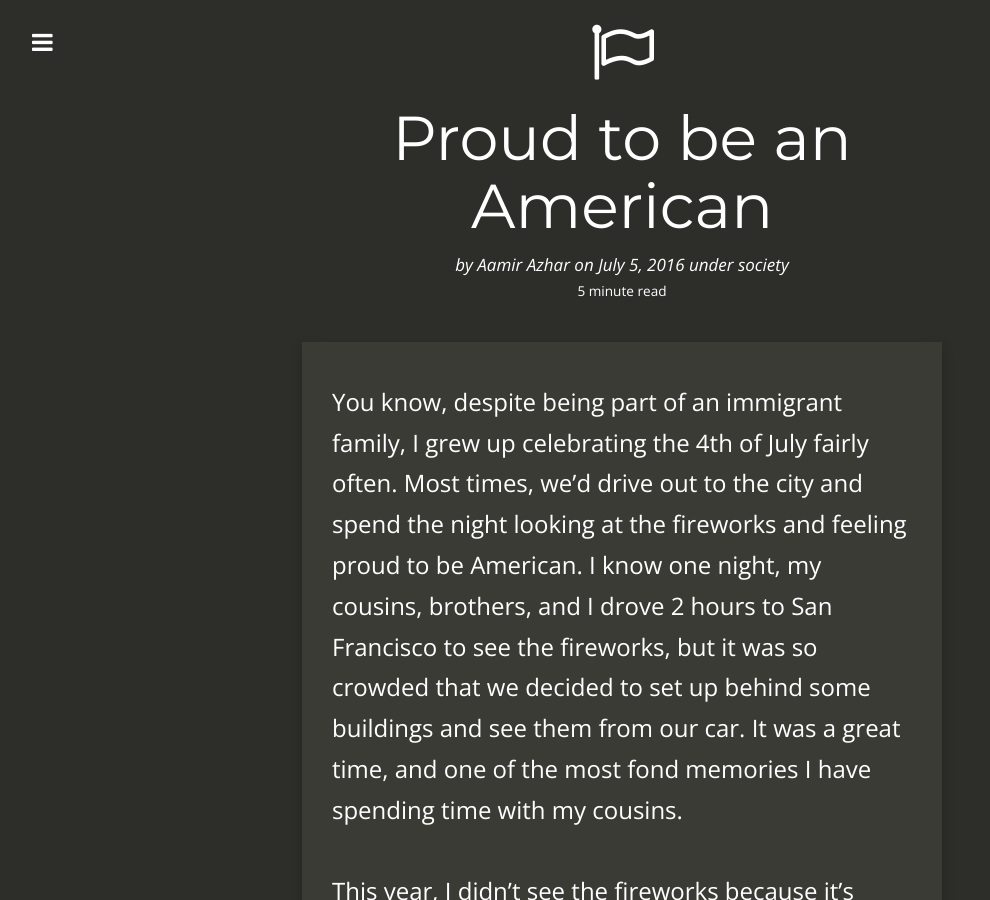
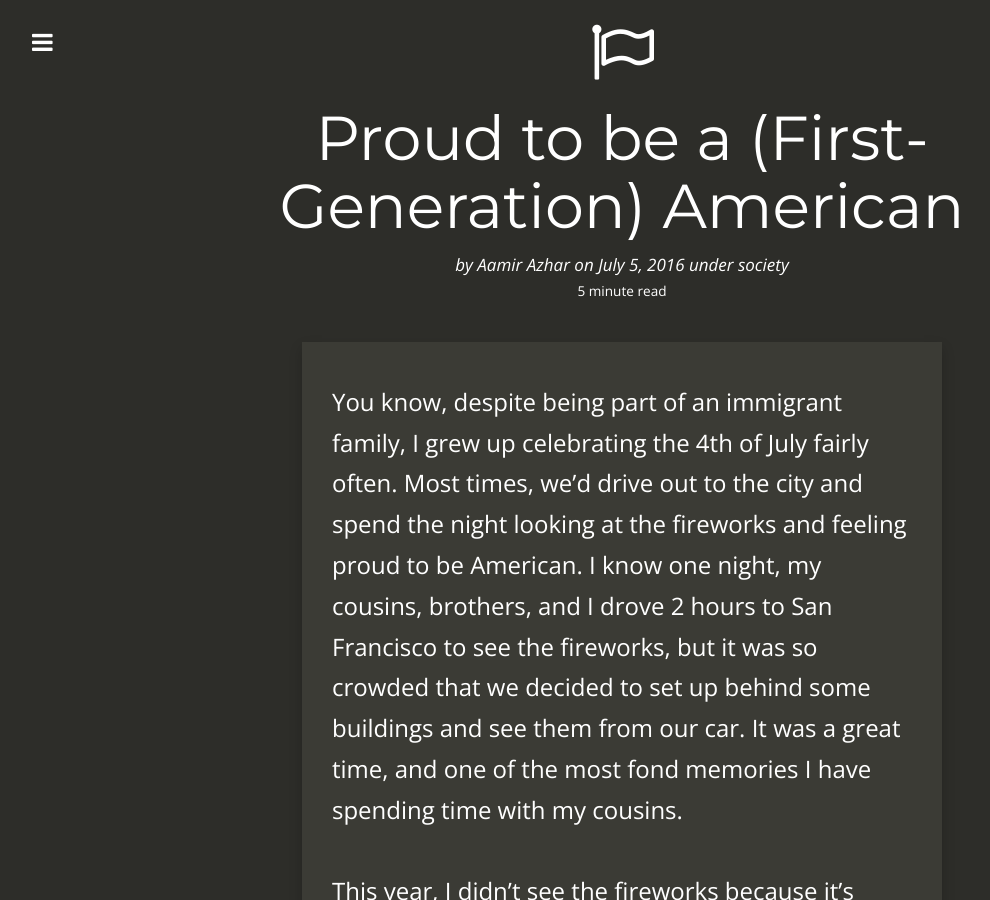
Before and after one commit to aamirazh/aamirazhar.me-backup, a Jekyll site: the page built from _posts/2016-07-05-proud-to-be-a-first-generation-american.md, in a window 1280 px wide and 900 px high. Shown: the whole window, without its empty margins (18-1008 px from the left). Built offline with Jekyll 4.4.1, drawn with Linux system fonts in a browser that asks for light colours; nearby versions of some CDN libraries; comment, search, counter and statistics services are not loaded; some of the changed lines change nothing that is shown.

Commit message:
changed title

```diff
--- a/_posts/2016-07-05-proud-to-be-an-american.md
+++ b/_posts/2016-07-05-proud-to-be-a-first-generation-american.md
@@ -1,9 +1,9 @@
 ---
 layout:     post
-title:      Proud to be an American
+title:      Proud to be a (First-Generation) American
 date:       2016-07-05 5:55:46
 author:     Aamir Azhar
-summary:    America isn't perfect, but I am still grateful for it.
+summary:    With all its problems, I am grateful to live in this country.
 categories: society personal
 thumbnail:  flag-o
 tags:
```
